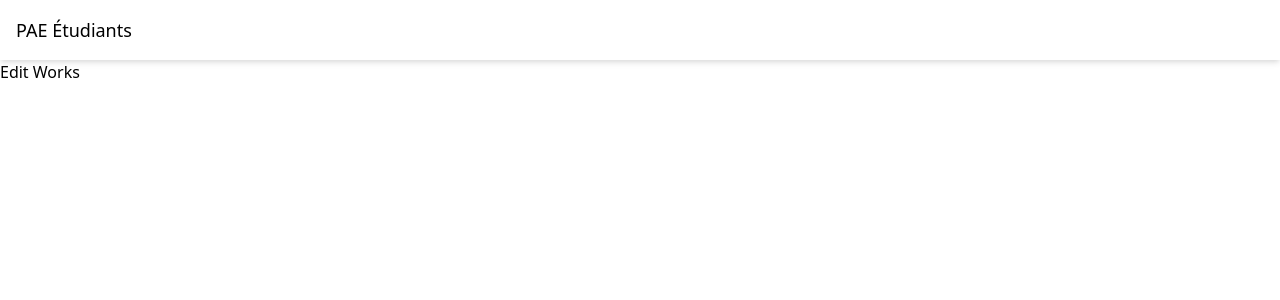
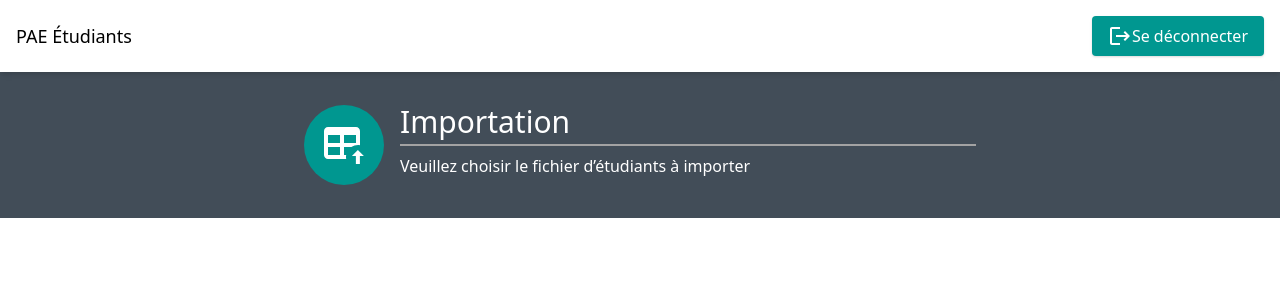
Before and after one commit to sleepy-monax/pae, a React (Create React App) app in the folder frontend/: page /import in a window 1280 px wide. Shown: the top 300 px of the page. Built offline with nearby package versions, Linux system fonts and the light colour scheme.

Commit message:
frontend: Importation design.

```diff
--- a/frontend/package.json
+++ b/frontend/package.json
@@ -5,6 +5,8 @@
   "dependencies": {
     "@craco/craco": "^6.0.0",
     "@material-ui/icons": "^4.11.2",
+    "@mdi/js": "^5.8.55",
+    "@mdi/react": "^1.4.0",
     "@tailwindcss/postcss7-compat": "^2.0.2",
     "@testing-library/jest-dom": "^5.11.4",
     "@testing-library/react": "^11.1.0",
--- /dev/null
+++ b/frontend/src/components/Hearder.js
@@ -0,0 +1,23 @@
+import Icon from '@mdi/react'
+
+
+export default function Header(props) {
+    return <div className=" bg-helha_grey p-8 text-white">
+        <div className="flex items-center max-w-2xl mx-auto">
+            <div className="rounded-full bg-helha_blue p-4 mr-4">
+                <Icon path={props.icon} size={2} />
+            </div>
+            <div className="flex flex-col flex-grow">
+                <div className="border-b-2 text-3xl pb-1 border-gray-400">
+                    {props.title}
+                </div>
+                <div className="flex py-2">
+                    <span>{props.description}</span>
+                </div>
+                <div className>
+                    {props.children}
+                </div>
+            </div>
+        </div>
+    </div>;
+}
--- a/frontend/src/components/NavBar.js
+++ b/frontend/src/components/NavBar.js
@@ -1,5 +1,13 @@
+import Icon from '@mdi/react'
+import { mdiLogout } from '@mdi/js'
+
 export default function NavBar() {
-    return <p className="sticky top-0 shadow-md p-4 text-lg bg-white">
-        PAE Étudiants
-    </p>;
+    return <div className="z-50 sticky top-0 shadow-md p-4 items-center bg-white flex">
+        <div className="flex-grow text-lg">
+            PAE Étudiants
+        </div>
+        <button className="flex">
+            <Icon path={mdiLogout} size={1} />Se déconnecter
+        </button>
+    </div>;
 }
--- a/frontend/src/routes/Error.js
+++ b/frontend/src/routes/Error.js
@@ -1,3 +1,6 @@
+import Header from "../components/Hearder";
+
 export default function Error() {
-    return <p>Error Works</p>;
+    return <Header icon="" title="Error" description="Veuillez choisir le fichier d’étudiants à importer">
+    </Header>;
 }
--- a/frontend/src/routes/Importation.js
+++ b/frontend/src/routes/Importation.js
@@ -1,3 +1,10 @@
+import Header from "../components/Hearder";
+
+import { mdiTableArrowUp } from '@mdi/js'
+
 export default function Importation() {
-    return <p>Edit Works</p>;
+    return <div>
+        <Header icon={mdiTableArrowUp} title="Importation" description="Veuillez choisir le fichier d’étudiants à importer">
+        </Header>
+    </div>;
 }
--- a/frontend/src/routes/Login.js
+++ b/frontend/src/routes/Login.js
@@ -9,10 +9,7 @@ const containerStyle = {
 
 export default function Login() {
     return <div style={backgroundStyle} className="flex-grow flex flex-row justify-center">
-        <div style={containerStyle} className="my-0 p-8 bg-helha_grey bg-opacity-75 flex flex-col gap-4 flex-grow max-w-2xl">
-
-
-            <form className="flex flex-col gap-4">
+        <div style={containerStyle} className="my-0 p-8 bg-helha_grey bg-opacity-75 flex flex-col flex-grow items-center gap-4 max-w-2xl">
             <img src="assets/logo.png" className="m-8" alt=""></img>
 
             <h1>Authentification</h1>
@@ -24,7 +21,6 @@ export default function Login() {
             </input>
 
             <button>Connection</button>
-            </form>
         </div>
     </div>;
 }
```
Lines whose indentation alone changed are shown as unchanged.
